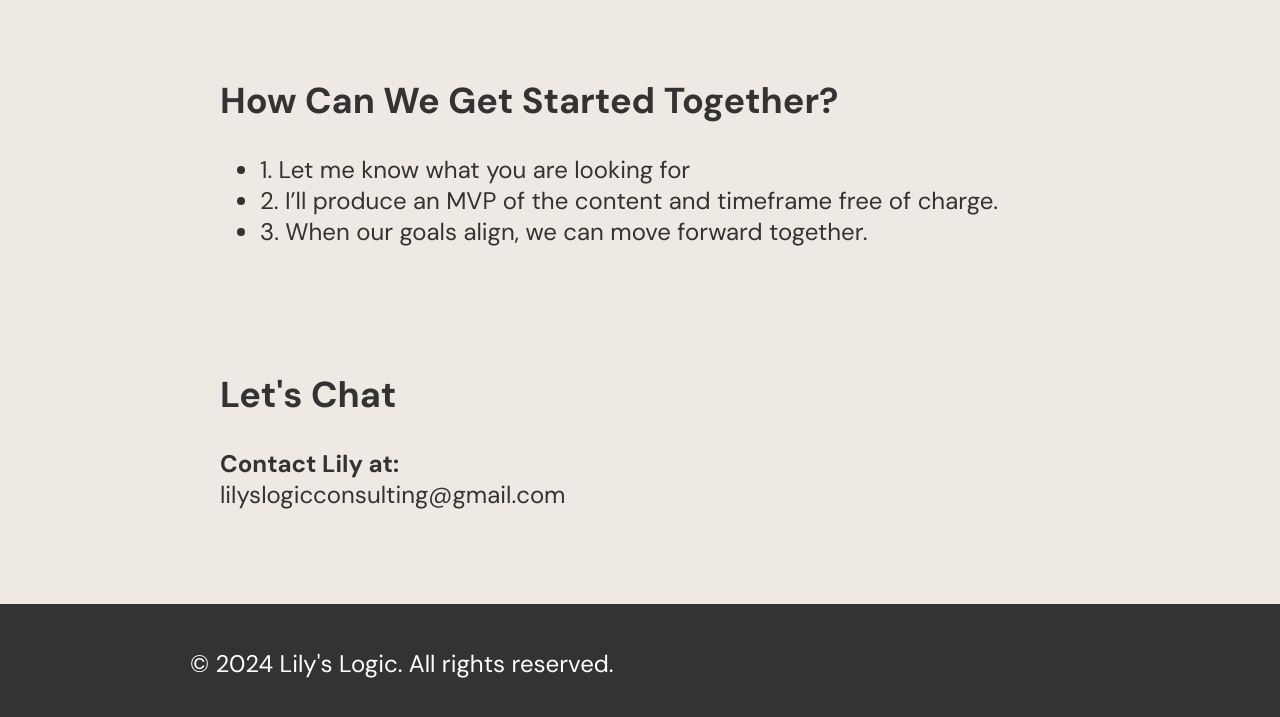
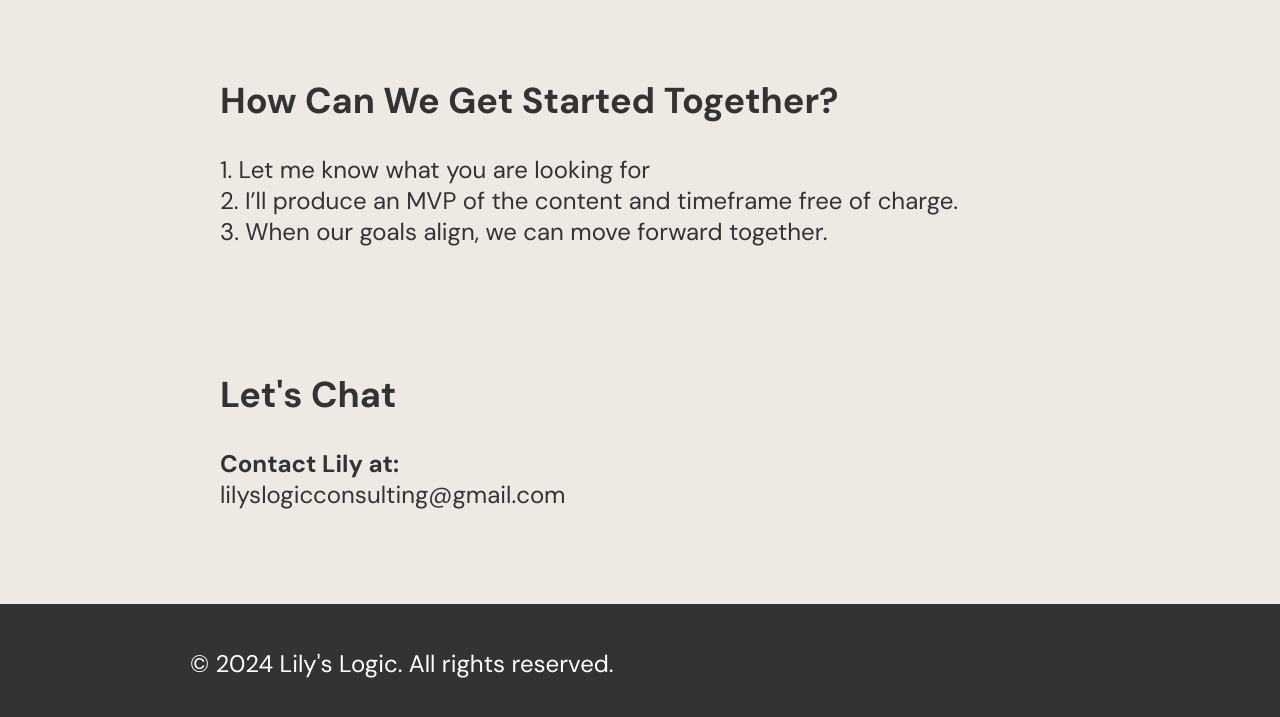
Before and after one commit to lilyslogic/lilyslogic.github.io, a plain HTML site: page index.html in a window 1280 px wide. Shown: the part 4295-5012 px from the top of the page. Drawn offline with Linux system fonts and the light colour scheme.

Commit message:
bullets gone

```diff
--- a/index.html
+++ b/index.html
@@ -207,11 +207,11 @@
         <!-- How I normally work -->
         <div class="section">
             <h2>How Can We Get Started Together?</h2>
-            <ul>
-                <li>1. Let me know what you are looking for</li>
-                <li>2. I’ll produce an MVP of the content and timeframe free of charge.</li>
-                <li>3. When our goals align, we can move forward together.</li>
-            </ul>
+            <p>
+                1. Let me know what you are looking for<br>
+                2. I’ll produce an MVP of the content and timeframe free of charge.<br>
+                3. When our goals align, we can move forward together.<br>
+            </p>
         </div>
 
         <!-- Let's Chat section -->
```
